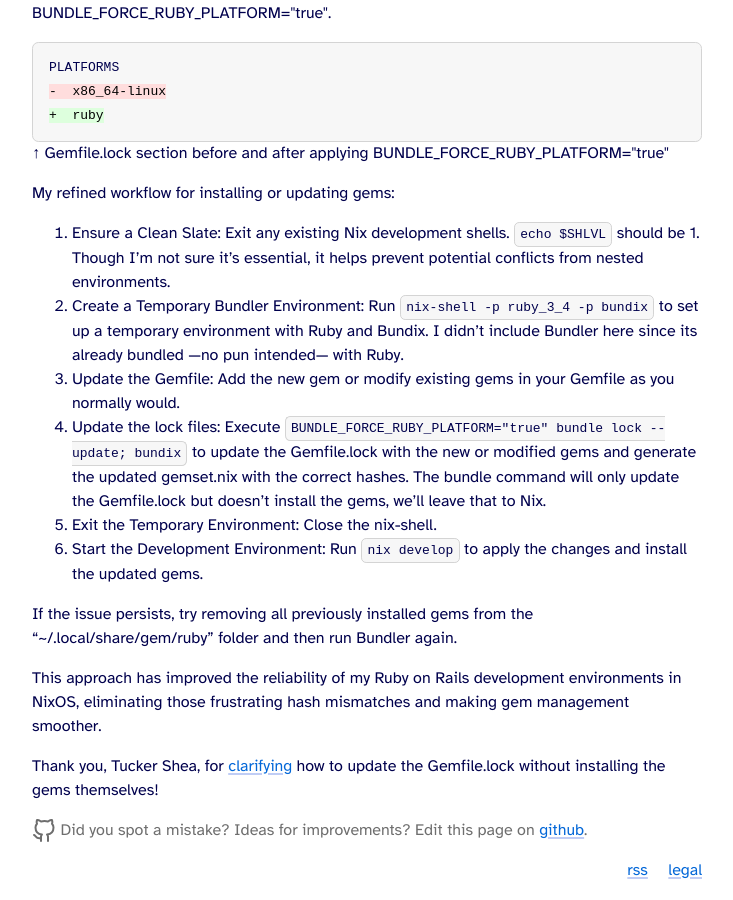
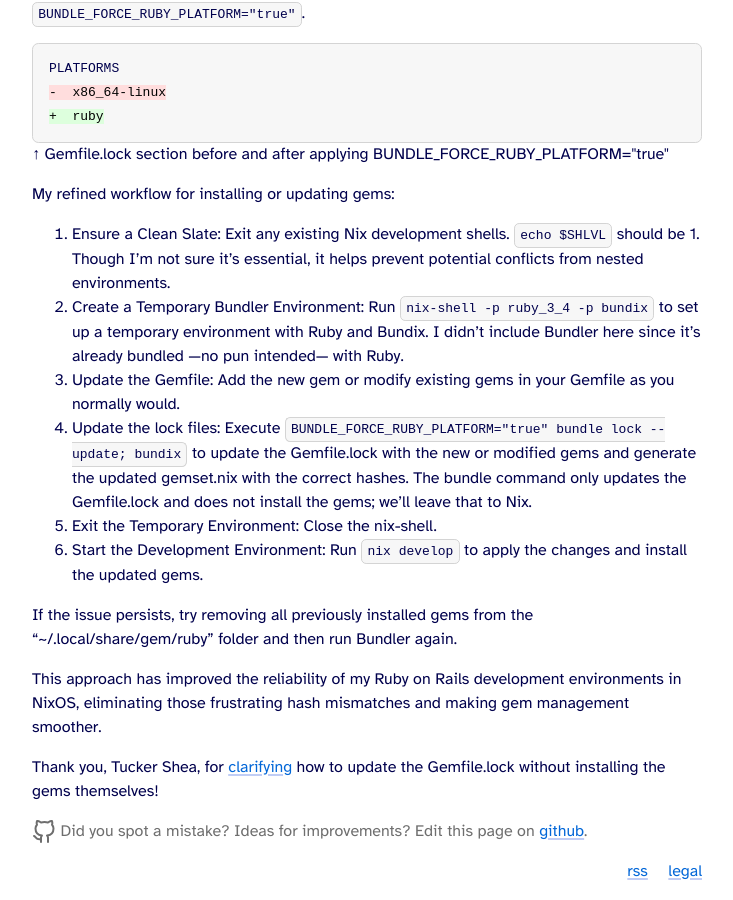
Before and after one commit to cimm/suffix, a Jekyll site: the page built from _posts/2025-03-05-nixos-gem-mismatch.html, in a window 1280 px wide and 900 px high, scrolled down 1573 px. Shown: the whole window, without its empty margins (273-1006 px from the left). Built offline with Jekyll 4.4.1, drawn with Linux system fonts in a browser that asks for light colours; some of the changed text lies outside the part shown.

Commit message:
Small copy improvements for the Nix gem mismatch article

```diff
--- a/_posts/2025-03-05-nixos-gem-mismatch.html
+++ b/_posts/2025-03-05-nixos-gem-mismatch.html
@@ -39,7 +39,7 @@ description:     Dealing with platform-specific gems in a Nix development enviro
 {% endhighlight %}
 <figcaption>↑ A basic flake.nix example for a Ruby on Rails development environment</figcaption>
 
-  <p>This setup works beautifully, but the process of adding or updating gems introduces a wrinkle. While you can use <a href="https://bundler.io/" title="A tool to manage Ruby gems">Bundler</a> as usual, Nix requires an additional step with <a href="https://github.com/nix-community/bundix" title="Tool to generates a Nix expression for Bundler-managed applications">bundix</a>. Bundix generates a gemset.nix file, analogous to the Gemfile.lock, which provides the necessary Nix derivations for each gem.</p>
+  <p>This setup works beautifully, but the process of adding or updating gems introduces a wrinkle. While you can use <a href="https://bundler.io/" title="A tool to manage Ruby gems">Bundler</a> as usual, Nix requires an additional step with <a href="https://github.com/nix-community/bundix" title="Tool to generate a Nix expression for Bundler-managed applications">bundix</a>. Bundix generates a gemset.nix file, analogous to the Gemfile.lock, which provides the necessary Nix derivations for each gem.</p>
 
 <p>However, I kept encountering frustrating hash mismatch errors when running <kbd>nix develop</kbd>, preventing certain gems from installing. These errors were sporadic, affecting various gems. Sometimes downgrading gem versions offered a temporary fix, sometimes not.</p>
 
@@ -56,7 +56,7 @@ error: 1 dependencies of derivation '/nix/store/q654nfnvswani2pcxb17bn9xaxzydkch
 
 <p>The culprit? Platform-specific configurations in the Gemfile.lock file. Bundler, by default, includes the platform’s architecture in the PLATFORMS section of Gemfile.lock. This is where the problems arise.</p>
 
-<p>The solution is to instruct Bundler to ignore the current machine’s platform and install only Ruby platform gems. This forces native gems to be compiled from source, ensuring greater portability and consistency. You can achieve this by setting the environment variable <kdb>BUNDLE_FORCE_RUBY_PLATFORM="true"</kdb>.</p>
+<p>The solution is to instruct Bundler to ignore the current machine’s platform and install only Ruby platform gems. This forces native gems to be compiled from source, ensuring greater portability and consistency. You can achieve this by setting the environment variable <kbd>BUNDLE_FORCE_RUBY_PLATFORM="true"</kbd>.</p>
 
 {% highlight diff %}
 PLATFORMS
@@ -69,9 +69,9 @@ PLATFORMS
 
 <ol>
   <li>Ensure a Clean Slate: Exit any existing Nix development shells. <kbd>echo $SHLVL</kbd> should be 1. Though I’m not sure it’s essential, it helps prevent potential conflicts from nested environments.</li>
-  <li>Create a Temporary Bundler Environment: Run <kbd>nix-shell -p ruby_3_4 -p bundix</kbd> to set up a temporary environment with Ruby and Bundix. I didn’t include Bundler here since its already bundled —no pun intended— with Ruby.</li>
+  <li>Create a Temporary Bundler Environment: Run <kbd>nix-shell -p ruby_3_4 -p bundix</kbd> to set up a temporary environment with Ruby and Bundix. I didn’t include Bundler here since it’s already bundled —no pun intended— with Ruby.</li>
   <li>Update the Gemfile: Add the new gem or modify existing gems in your Gemfile as you normally would.</li>
-  <li>Update the lock files: Execute <kbd>BUNDLE_FORCE_RUBY_PLATFORM="true" bundle lock --update; bundix</kbd> to update the Gemfile.lock with the new or modified gems and generate the updated gemset.nix with the correct hashes. The bundle command will only update the Gemfile.lock but doesn’t install the gems, we’ll leave that to Nix.</li>
+  <li>Update the lock files: Execute <kbd>BUNDLE_FORCE_RUBY_PLATFORM="true" bundle lock --update; bundix</kbd> to update the Gemfile.lock with the new or modified gems and generate the updated gemset.nix with the correct hashes. The bundle command only updates the Gemfile.lock and does not install the gems; we’ll leave that to Nix.</li>
   <li>Exit the Temporary Environment: Close the nix-shell.</li>
   <li>Start the Development Environment: Run <kbd>nix develop</kbd> to apply the changes and install the updated gems.</li>
 </ol>
```
Also changed, not shown: other parts of _posts/2025-03-05-nixos-gem-mismatch.html (+1 -1 lines).
